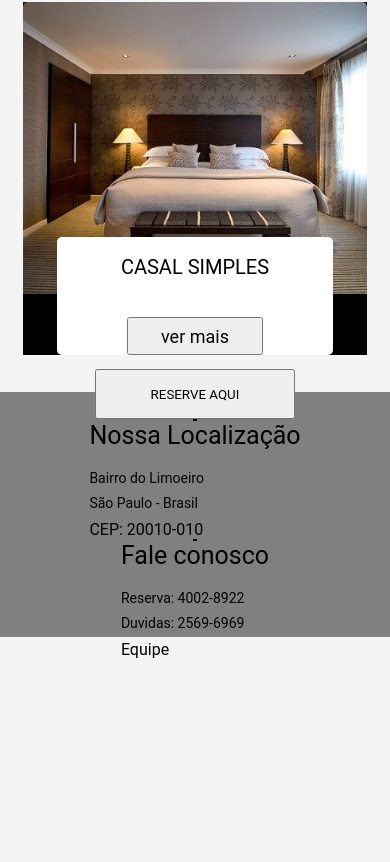
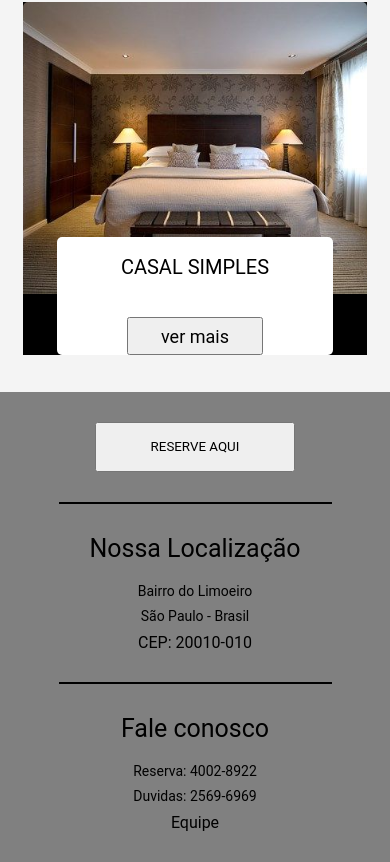
Before and after one commit to CaioLima96/projetoModulo05, a React (Create React App) app: page / in a window 390 px wide. Shown: the part 1934-2796 px from the top of the page. Before the commit the page ends 2593 px from the top, so only its background shows below. Built offline with nearby package versions, Linux system fonts and the light colour scheme; a web font is replaced by a local one.

Commit message:
FEAT: Adicionado responsividade para o footer

```diff
--- a/src/App.css
+++ b/src/App.css
@@ -47,3 +47,10 @@ grid-row: 4/4;
 		transform: rotate(360deg);
 	}
 	}
+
+@media (max-width: 1024px) {
+
+	.App {
+		grid-template-rows: 60px 90% 1fr 1fr;
+	}
+}
--- a/src/components/global/Footer/Index.css
+++ b/src/components/global/Footer/Index.css
@@ -51,5 +51,19 @@ footer {
         align-items: center;
 
         width: 100%;
+        text-align: center;
+    }
+
+    .footerContent ul:last-child {
+        margin-bottom: 1.875rem;
+    }
+
+    .footerContent button {
+        margin-top: 1.875rem;
+    }
+
+    .divBar {
+        width: 70%;
+        margin: 1.875rem 0;
     }
 }
```
Lines whose indentation alone changed are shown as unchanged.
